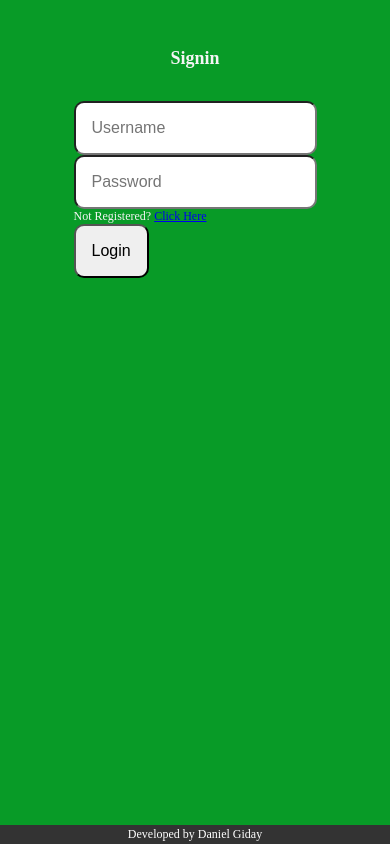
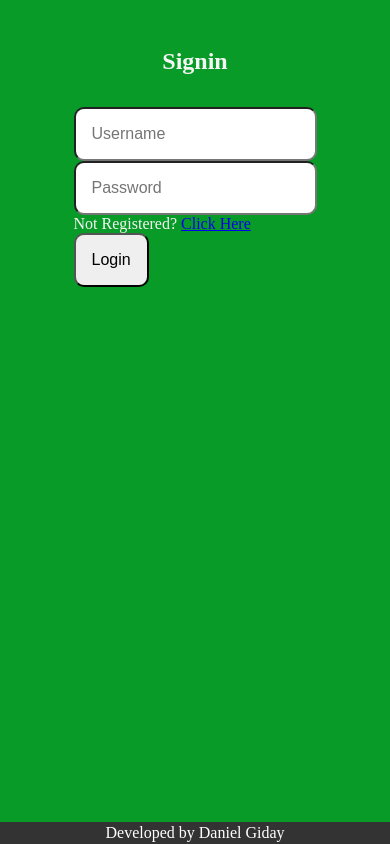
Before and after one commit to codewithdani/weather_app, a Flask app: page / in a window 390 px wide. Run offline with Flask 3, Linux system fonts and the light colour scheme.

Commit message:
css update

```diff
--- a/static/styles/style.css
+++ b/static/styles/style.css
@@ -63,7 +63,7 @@ th, td {
 
     body {
         padding: 1rem; /* Reduce body padding for mobile */
-        font-size: 12px;
+        font-size: 16px;
     }
 
     input, button {
```
